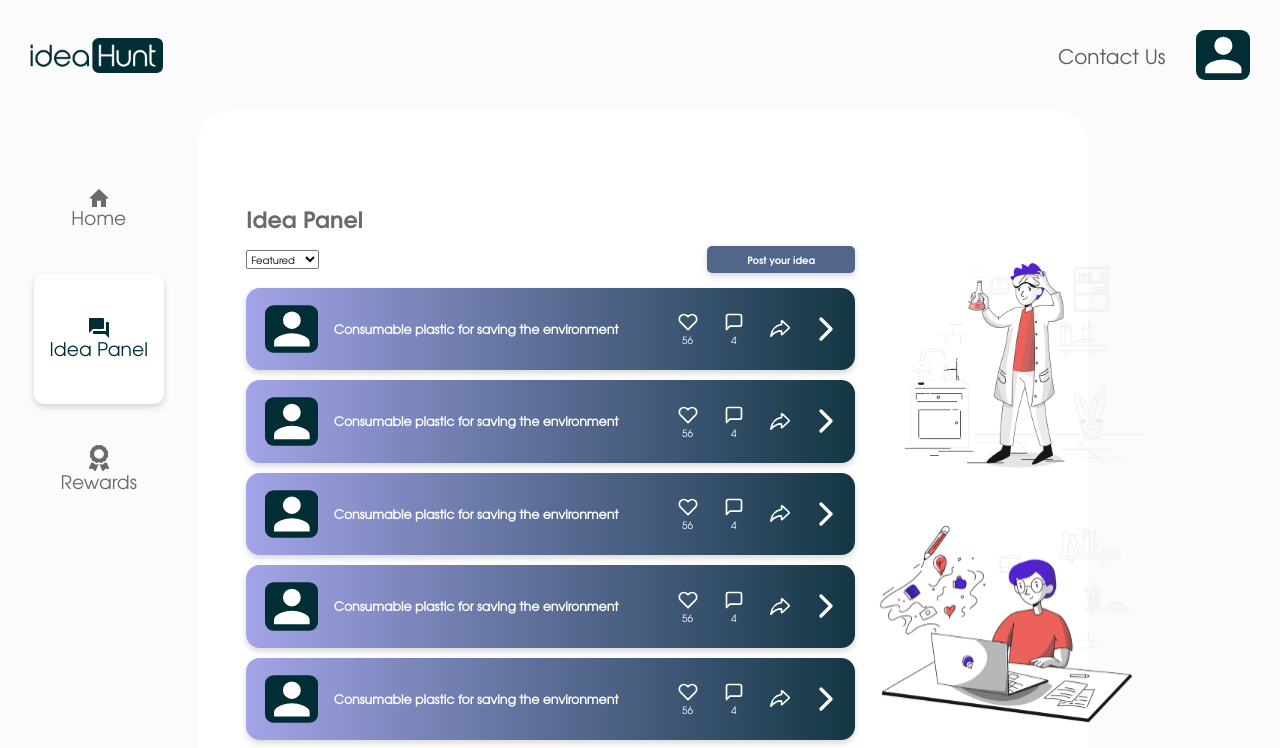
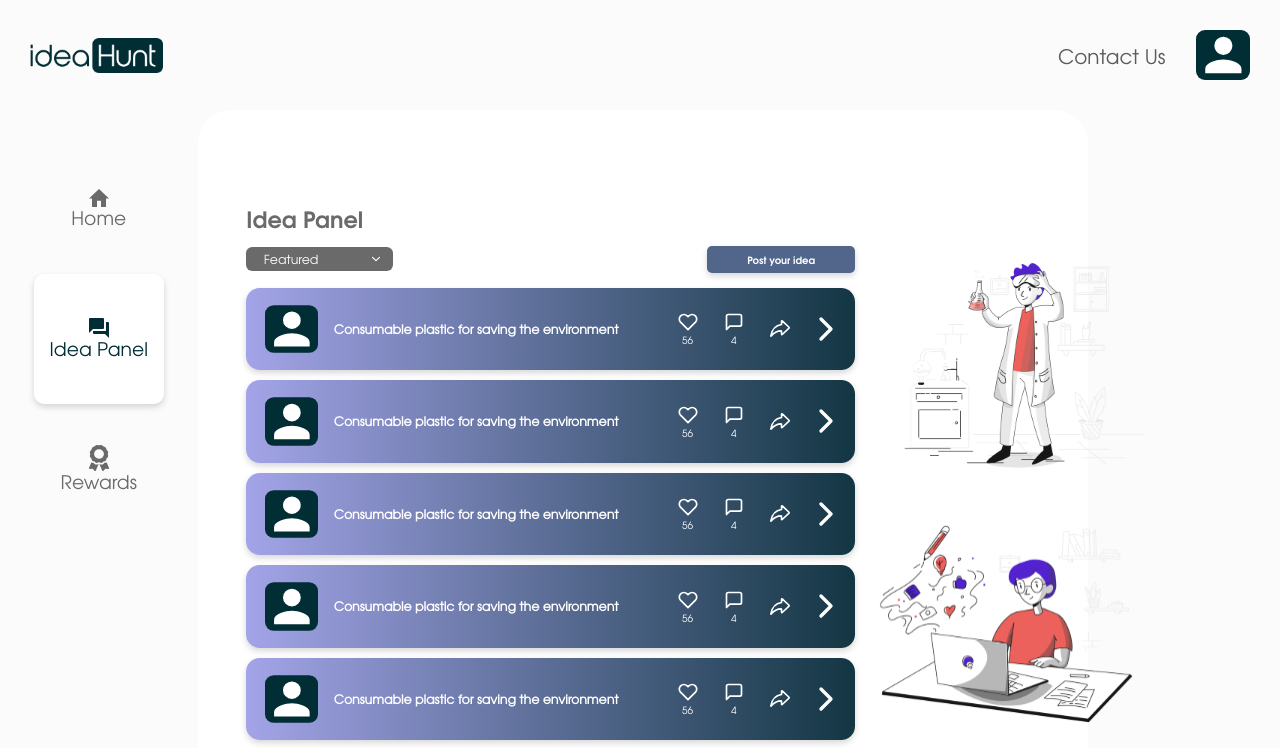
Before and after one commit to Mynk-9/gradcap-ideahunt, a React (Create React App) app: page /idea/panel in a window 1280 px wide. Shown: the top 748 px of the page. Built offline with nearby package versions, Linux system fonts and the light colour scheme.

Commit message:
Utilized InputSelect for IdeaPanel

```diff
--- a/src/pages/ideapanel/IdeaPanel.js
+++ b/src/pages/ideapanel/IdeaPanel.js
@@ -12,6 +12,7 @@ import Img1 from './../../assets/images/discovery.svg';
 import Img2 from './../../assets/images/blogging.svg';
 import Img3 from './../../assets/images/idea-2.svg';
 import Img4 from './../../assets/images/special-deals.svg';
+import InputSelect from '../../components/inputselect/InputSelect';
 
 const dummyIdea = {
     profile: UserIcon,
@@ -42,11 +43,11 @@ const IdeaPanel = () => {
             <div className={Styles.pageColumnWrapper}>
                 <div className={Styles.pageColumn}>
                     <div className={Styles.toolsPanel}>
-                        <select name="sort" id="idea-panel-sorting">
-                            <option value={'Featured'}>{'Featured'}</option>
-                            <option value={'Newest'}>{'Newest'}</option>
-                            <option value={'Most Liked'}>{'Most Liked'}</option>
-                        </select>
+                        <InputSelect
+                            options={['Featured', 'Newest', 'Most Liked']}
+                            defaultOption="Featured"
+                            onChange={newVal => console.log(newVal)}
+                        />
                         <button
                             className={Styles.postIdea}
                             onClick={() => navigate('/post-idea')}
```
